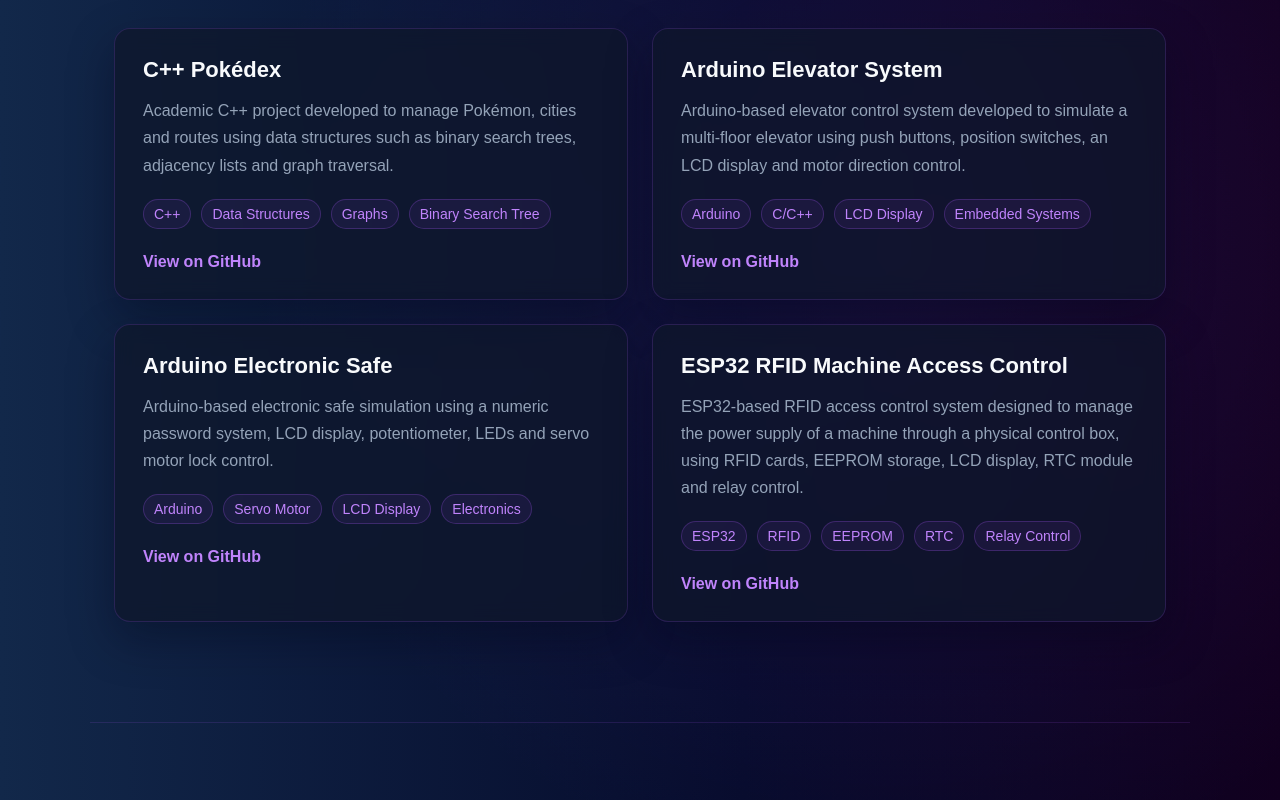
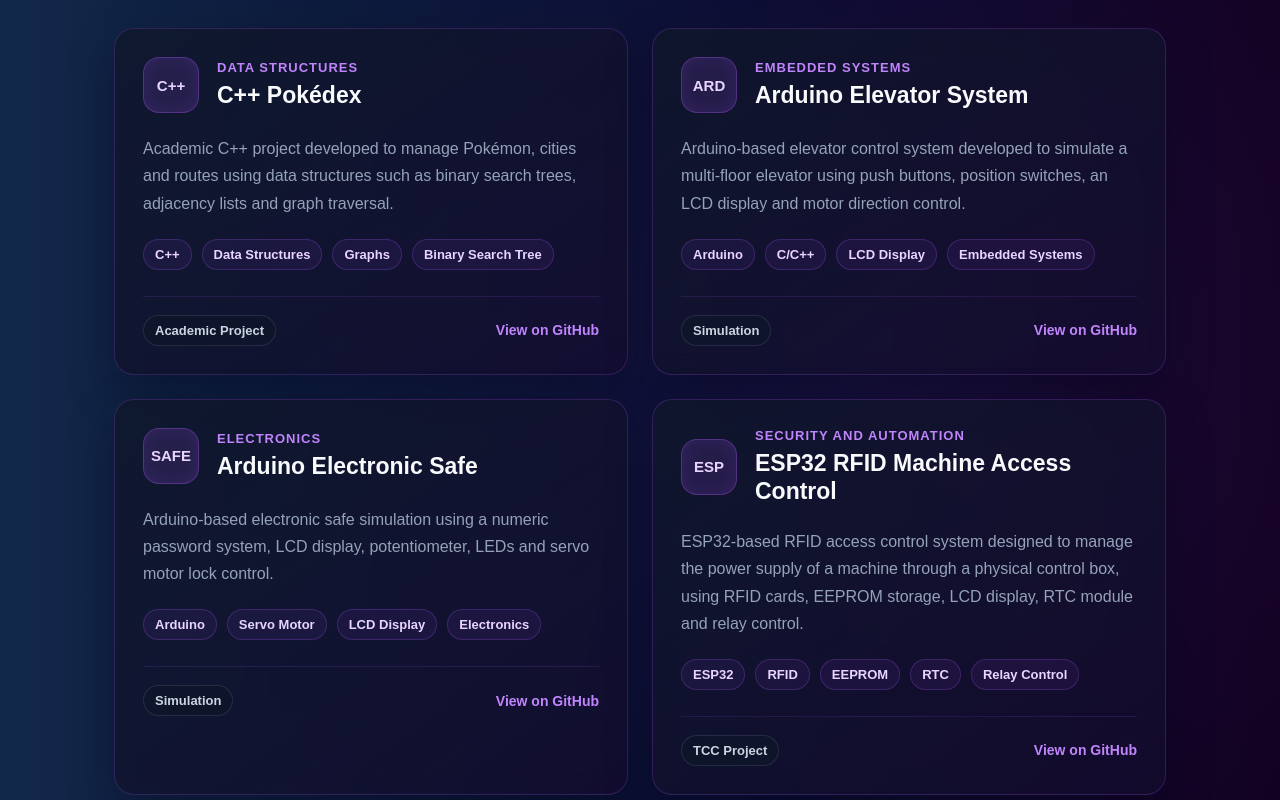
Before and after one commit to Pedro-Machado-dev/portfolio, a React (Vite) app: page / in a window 1280 px wide. Shown: the part 2200-3000 px from the top of the page. Built offline with nearby package versions, Linux system fonts and the light colour scheme.

Commit message:
improve project cards

```diff
--- a/src/App.css
+++ b/src/App.css
@@ -376,58 +376,143 @@ h2 {
 }
 
 .project-card {
-  background: rgba(15, 23, 42, 0.72);
-  border: 1px solid rgba(168, 85, 247, 0.18);
-  border-radius: 16px;
+  position: relative;
+  overflow: hidden;
+  background: linear-gradient(
+    145deg,
+    rgba(15, 23, 42, 0.82),
+    rgba(20, 12, 46, 0.72)
+  );
+  border: 1px solid rgba(168, 85, 247, 0.22);
+  border-radius: 20px;
   padding: 28px;
   transition: 0.3s;
-  backdrop-filter: blur(10px);
+  backdrop-filter: blur(12px);
   box-shadow: 0 18px 45px rgba(2, 6, 23, 0.35);
+}
+
+.project-card::before {
+  content: "";
+  position: absolute;
+  inset: 0;
+  background: radial-gradient(
+    circle at top right,
+    rgba(168, 85, 247, 0.14),
+    transparent 38%
+  );
+  opacity: 0;
+  transition: 0.3s;
 }
 
 .project-card:hover {
   transform: translateY(-6px);
-  border-color: rgba(168, 85, 247, 0.5);
-  box-shadow: 0 24px 60px rgba(168, 85, 247, 0.12);
+  border-color: rgba(168, 85, 247, 0.55);
+  box-shadow: 0 24px 60px rgba(168, 85, 247, 0.14);
+}
+
+.project-card:hover::before {
+  opacity: 1;
+}
+
+.project-card-header,
+.project-description,
+.project-tech-list,
+.project-card-footer {
+  position: relative;
+  z-index: 1;
+}
+
+.project-card-header {
+  display: flex;
+  align-items: center;
+  gap: 18px;
+  margin-bottom: 22px;
+}
+
+.project-icon {
+  width: 56px;
+  height: 56px;
+  min-width: 56px;
+  border-radius: 16px;
+  background: rgba(168, 85, 247, 0.14);
+  border: 1px solid rgba(168, 85, 247, 0.35);
+  color: #e9d5ff;
+  display: flex;
+  align-items: center;
+  justify-content: center;
+  font-size: 15px;
+  font-weight: 900;
+  box-shadow: inset 0 0 18px rgba(168, 85, 247, 0.12);
+}
+
+.project-category {
+  color: #c084fc;
+  font-size: 13px;
+  font-weight: 700;
+  letter-spacing: 1px;
+  text-transform: uppercase;
+  margin-bottom: 6px;
 }
 
 .project-card h3 {
   color: #f8fafc;
-  font-size: 22px;
-  margin-bottom: 14px;
+  font-size: 23px;
+  line-height: 1.25;
 }
 
-.project-card p {
+.project-description {
   color: #94a3b8;
   font-size: 16px;
   line-height: 1.7;
-  margin-bottom: 20px;
+  margin-bottom: 22px;
 }
 
 .project-tech-list {
   display: flex;
   flex-wrap: wrap;
   gap: 10px;
-  margin-bottom: 24px;
+  margin-bottom: 26px;
 }
 
 .project-tech-list span {
-  color: #c084fc;
+  color: #e9d5ff;
   background: rgba(168, 85, 247, 0.08);
-  border: 1px solid rgba(168, 85, 247, 0.25);
-  padding: 6px 10px;
+  border: 1px solid rgba(168, 85, 247, 0.24);
+  padding: 7px 11px;
   border-radius: 999px;
-  font-size: 14px;
+  font-size: 13px;
+  font-weight: 700;
+}
+
+.project-card-footer {
+  display: flex;
+  align-items: center;
+  justify-content: space-between;
+  gap: 16px;
+  padding-top: 18px;
+  border-top: 1px solid rgba(168, 85, 247, 0.14);
+}
+
+.project-status {
+  color: #cbd5e1;
+  background: rgba(15, 23, 42, 0.65);
+  border: 1px solid rgba(148, 163, 184, 0.16);
+  padding: 7px 11px;
+  border-radius: 999px;
+  font-size: 13px;
+  font-weight: 700;
 }
 
 .project-link {
   color: #c084fc;
   text-decoration: none;
-  font-weight: 700;
+  font-weight: 800;
+  font-size: 14px;
+  transition: 0.3s;
 }
 
 .project-link:hover {
-  text-decoration: underline;
+  color: #e9d5ff;
 }
 
 /* EDUCATION */
--- a/src/components/Projects.tsx
+++ b/src/components/Projects.tsx
@@ -6,6 +6,9 @@ type ProjectsProps = {
 
 type Project = {
   title: string
+  category: string
+  status: string
+  icon: string
   description: string
   technologies: string[]
   githubLink: string
@@ -26,6 +29,9 @@ const projectsText: Record<Language, ProjectsContent> = {
     projects: [
       {
         title: 'C++ Pokédex',
+        category: 'Data Structures',
+        status: 'Academic Project',
+        icon: 'C++',
         description:
           'Academic C++ project developed to manage Pokémon, cities and routes using data structures such as binary search trees, adjacency lists and graph traversal.',
         technologies: ['C++', 'Data Structures', 'Graphs', 'Binary Search Tree'],
@@ -33,24 +39,36 @@ const projectsText: Record<Language, ProjectsContent> = {
       },
       {
         title: 'Arduino Elevator System',
+        category: 'Embedded Systems',
+        status: 'Simulation',
+        icon: 'ARD',
         description:
           'Arduino-based elevator control system developed to simulate a multi-floor elevator using push buttons, position switches, an LCD display and motor direction control.',
         technologies: ['Arduino', 'C/C++', 'LCD Display', 'Embedded Systems'],
-        githubLink: 'https://github.com/Pedro-Machado-dev/arduino-elevator-system',
+        githubLink:
+          'https://github.com/Pedro-Machado-dev/arduino-elevator-system',
       },
       {
         title: 'Arduino Electronic Safe',
+        category: 'Electronics',
+        status: 'Simulation',
+        icon: 'SAFE',
         description:
           'Arduino-based electronic safe simulation using a numeric password system, LCD display, potentiometer, LEDs and servo motor lock control.',
         technologies: ['Arduino', 'Servo Motor', 'LCD Display', 'Electronics'],
-        githubLink: 'https://github.com/Pedro-Machado-dev/arduino-electronic-safe',
+        githubLink:
+          'https://github.com/Pedro-Machado-dev/arduino-electronic-safe',
       },
       {
         title: 'ESP32 RFID Machine Access Control',
+        category: 'Security and Automation',
+        status: 'TCC Project',
+        icon: 'ESP',
         description:
           'ESP32-based RFID access control system designed to manage the power supply of a machine through a physical control box, using RFID cards, EEPROM storage, LCD display, RTC module and relay control.',
         technologies: ['ESP32', 'RFID', 'EEPROM', 'RTC', 'Relay Control'],
-        githubLink: 'https://github.com/Pedro-Machado-dev/esp32-rfid-access-control',
+        githubLink:
+          'https://github.com/Pedro-Machado-dev/esp32-rfid-access-control',
       },
     ],
   },
@@ -62,31 +80,46 @@ const projectsText: Record<Language, ProjectsContent> = {
     projects: [
       {
         title: 'Pokédex em C++',
+        category: 'Estruturas de Dados',
+        status: 'Projeto Acadêmico',
+        icon: 'C++',
         description:
           'Projeto acadêmico em C++ desenvolvido para gerenciar Pokémon, cidades e rotas utilizando estruturas de dados como árvores binárias de busca, listas de adjacência e percurso em grafos.',
-        technologies: ['C++', 'Estruturas de Dados', 'Grafos', 'Árvore Binária de Busca'],
+        technologies: ['C++', 'Estruturas de Dados', 'Grafos', 'Árvore Binária'],
         githubLink: 'https://github.com/Pedro-Machado-dev/pokedex-cpp',
       },
       {
         title: 'Sistema de Elevador com Arduino',
+        category: 'Sistemas Embarcados',
+        status: 'Simulação',
+        icon: 'ARD',
         description:
           'Sistema de controle de elevador com Arduino desenvolvido para simular um elevador de múltiplos andares usando botões, chaves de posição, display LCD e controle de direção do motor.',
         technologies: ['Arduino', 'C/C++', 'Display LCD', 'Sistemas Embarcados'],
-        githubLink: 'https://github.com/Pedro-Machado-dev/arduino-elevator-system',
+        githubLink:
+          'https://github.com/Pedro-Machado-dev/arduino-elevator-system',
       },
       {
         title: 'Cofre Eletrônico com Arduino',
+        category: 'Eletrônica',
+        status: 'Simulação',
+        icon: 'SAFE',
         description:
           'Simulação de cofre eletrônico com Arduino utilizando sistema de senha numérica, display LCD, potenciômetro, LEDs e controle de trava com servo motor.',
         technologies: ['Arduino', 'Servo Motor', 'Display LCD', 'Eletrônica'],
-        githubLink: 'https://github.com/Pedro-Machado-dev/arduino-electronic-safe',
+        githubLink:
+          'https://github.com/Pedro-Machado-dev/arduino-electronic-safe',
       },
       {
         title: 'Controle de Acesso RFID com ESP32',
+        category: 'Segurança e Automação',
+        status: 'Projeto de TCC',
+        icon: 'ESP',
         description:
-          'Sistema de controle de acesso RFID com ESP32 desenvolvido para gerenciar a alimentação de uma máquina por meio de uma caixa física, utilizando cartões RFID, armazenamento em EEPROM, display LCD, módulo RTC e controle por relé.',
+          'Sistema de controle de acesso RFID com ESP32 desenvolvido para gerenciar a alimentação de uma máquina por meio de uma caixa física, utilizando cartões RFID, EEPROM, display LCD, módulo RTC e controle por relé.',
         technologies: ['ESP32', 'RFID', 'EEPROM', 'RTC', 'Controle por Relé'],
-        githubLink: 'https://github.com/Pedro-Machado-dev/esp32-rfid-access-control',
+        githubLink:
+          'https://github.com/Pedro-Machado-dev/esp32-rfid-access-control',
       },
     ],
   },
@@ -103,16 +136,26 @@ function Projects({ language }: ProjectsProps) {
 
       <div className="projects-grid">
         {text.projects.map((project) => (
-          <div className="project-card" key={project.title}>
+          <article className="project-card" key={project.title}>
+            <div className="project-card-header">
+              <div className="project-icon">{project.icon}</div>
+
+              <div>
+                <p className="project-category">{project.category}</p>
                 <h3>{project.title}</h3>
+              </div>
+            </div>
 
-            <p>{project.description}</p>
+            <p className="project-description">{project.description}</p>
 
             <div className="project-tech-list">
               {project.technologies.map((technology) => (
                 <span key={technology}>{technology}</span>
               ))}
             </div>
+
+            <div className="project-card-footer">
+              <span className="project-status">{project.status}</span>
 
               <a
                 href={project.githubLink}
@@ -123,6 +166,7 @@ function Projects({ language }: ProjectsProps) {
                 {text.button}
               </a>
             </div>
+          </article>
         ))}
       </div>
     </section>
```
Lines whose indentation alone changed are shown as unchanged.
